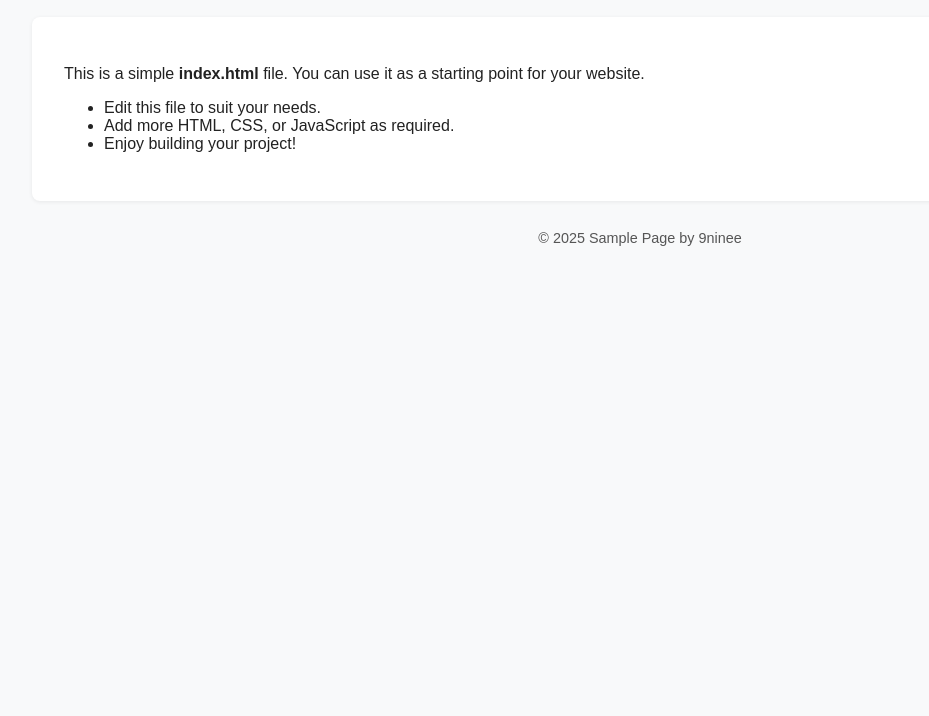
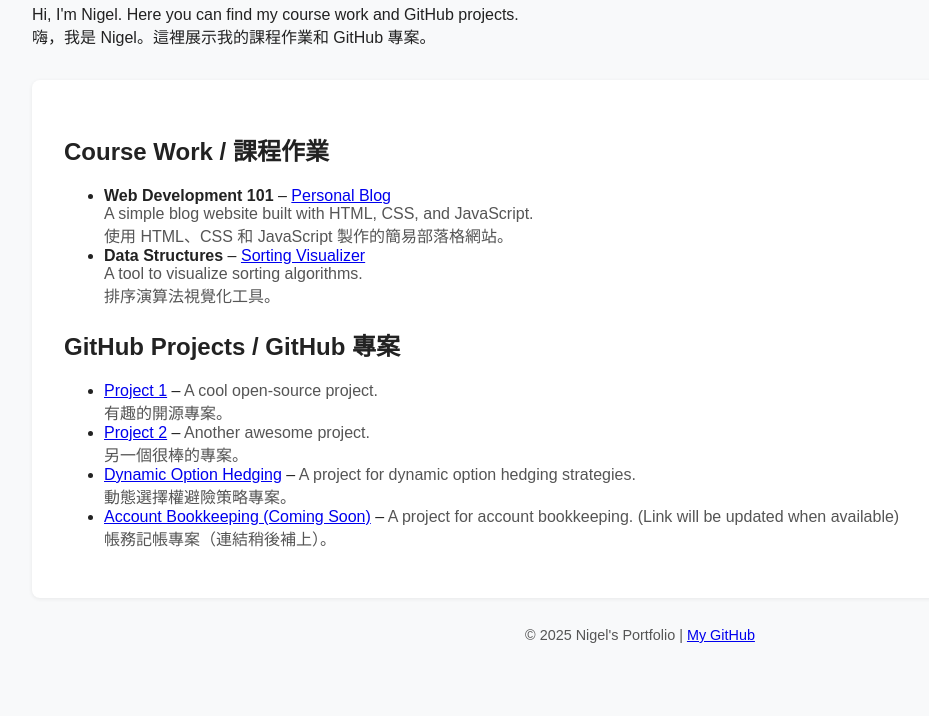
Before and after one commit to 9ninee/My_portfolio, a plain HTML site: page index.html in a window 1280 px wide. Shown: the part 84-800 px from the top of the page, without its empty margins (0-929 px from the left). Drawn offline with Linux system fonts and the light colour scheme.

Commit message:
Update portfolio: add Dynamic Option Hedging and bookkeeping placeholder

```diff
--- a/index.html
+++ b/index.html
@@ -33,18 +33,51 @@
 </head>
 <body>
     <header>
-        <h1>Welcome to My Sample Index Page</h1>
+        <h1>Welcome to My Coding Portfolio</h1>
+        <p>Hi, I'm Nigel. Here you can find my course work and GitHub projects.<br>
+        嗨，我是 Nigel。這裡展示我的課程作業和 GitHub 專案。</p>
     </header>
     <main>
-        <p>This is a simple <strong>index.html</strong> file. You can use it as a starting point for your website.</p>
-        <ul>
-            <li>Edit this file to suit your needs.</li>
-            <li>Add more HTML, CSS, or JavaScript as required.</li>
-            <li>Enjoy building your project!</li>
-        </ul>
+        <section>
+            <h2>Course Work / 課程作業</h2>
+            <ul>
+                <li>
+                    <strong>Web Development 101</strong> –
+                    <a href="https://github.com/9ninee/My_portfolio" target="_blank">Personal Blog</a>
+                    <br><span style="color:#555;">A simple blog website built with HTML, CSS, and JavaScript.<br>使用 HTML、CSS 和 JavaScript 製作的簡易部落格網站。</span>
+                </li>
+                <li>
+                    <strong>Data Structures</strong> –
+                    <a href="https://github.com/9ninee/My_portfolio" target="_blank">Sorting Visualizer</a>
+                    <br><span style="color:#555;">A tool to visualize sorting algorithms.<br>排序演算法視覺化工具。</span>
+                </li>
+            </ul>
+        </section>
+        <section>
+            <h2>GitHub Projects / GitHub 專案</h2>
+            <ul>
+                <li>
+                    <a href="https://github.com/9ninee/My_portfolio" target="_blank">Project 1</a> –
+                    <span style="color:#555;">A cool open-source project.<br>有趣的開源專案。</span>
+                </li>
+                <li>
+                    <a href="https://github.com/9ninee/My_portfolio" target="_blank">Project 2</a> –
+                    <span style="color:#555;">Another awesome project.<br>另一個很棒的專案。</span>
+                </li>
+                <li>
+                    <a href="https://github.com/9ninee/Dynamic_Option_Hedging" target="_blank">Dynamic Option Hedging</a> –
+                    <span style="color:#555;">A project for dynamic option hedging strategies.<br>動態選擇權避險策略專案。</span>
+                </li>
+                <li>
+                    <a href="#" target="_blank">Account Bookkeeping (Coming Soon)</a> –
+                    <span style="color:#555;">A project for account bookkeeping. (Link will be updated when available)<br>帳務記帳專案（連結稍後補上）。</span>
+                </li>
+            </ul>
+        </section>
     </main>
     <footer>
-        &copy; 2025 Sample Page by 9ninee
+        &copy; 2025 Nigel's Portfolio |
+        <a href="https://github.com/9ninee" target="_blank">My GitHub</a>
     </footer>
 </body>
 </html>
```
